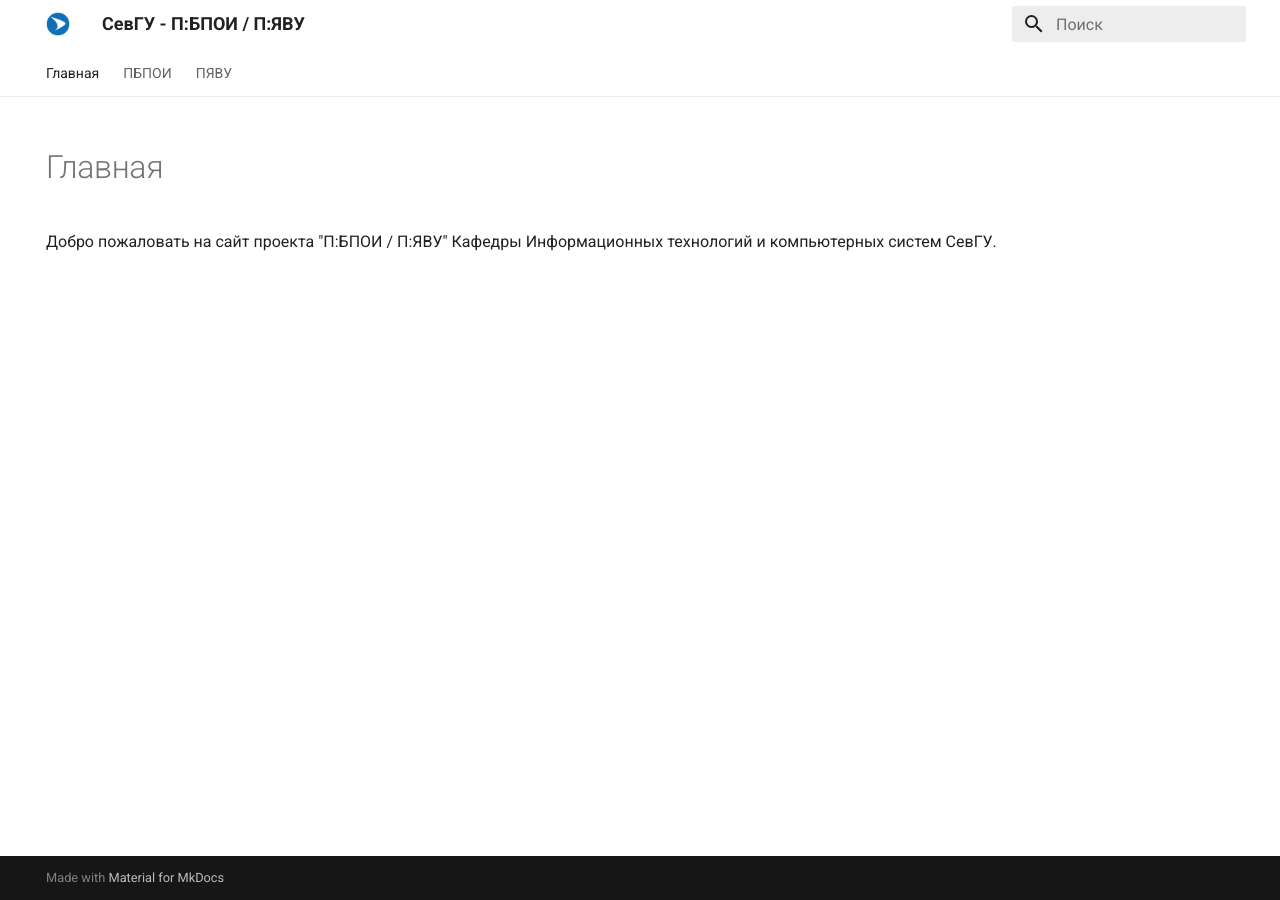
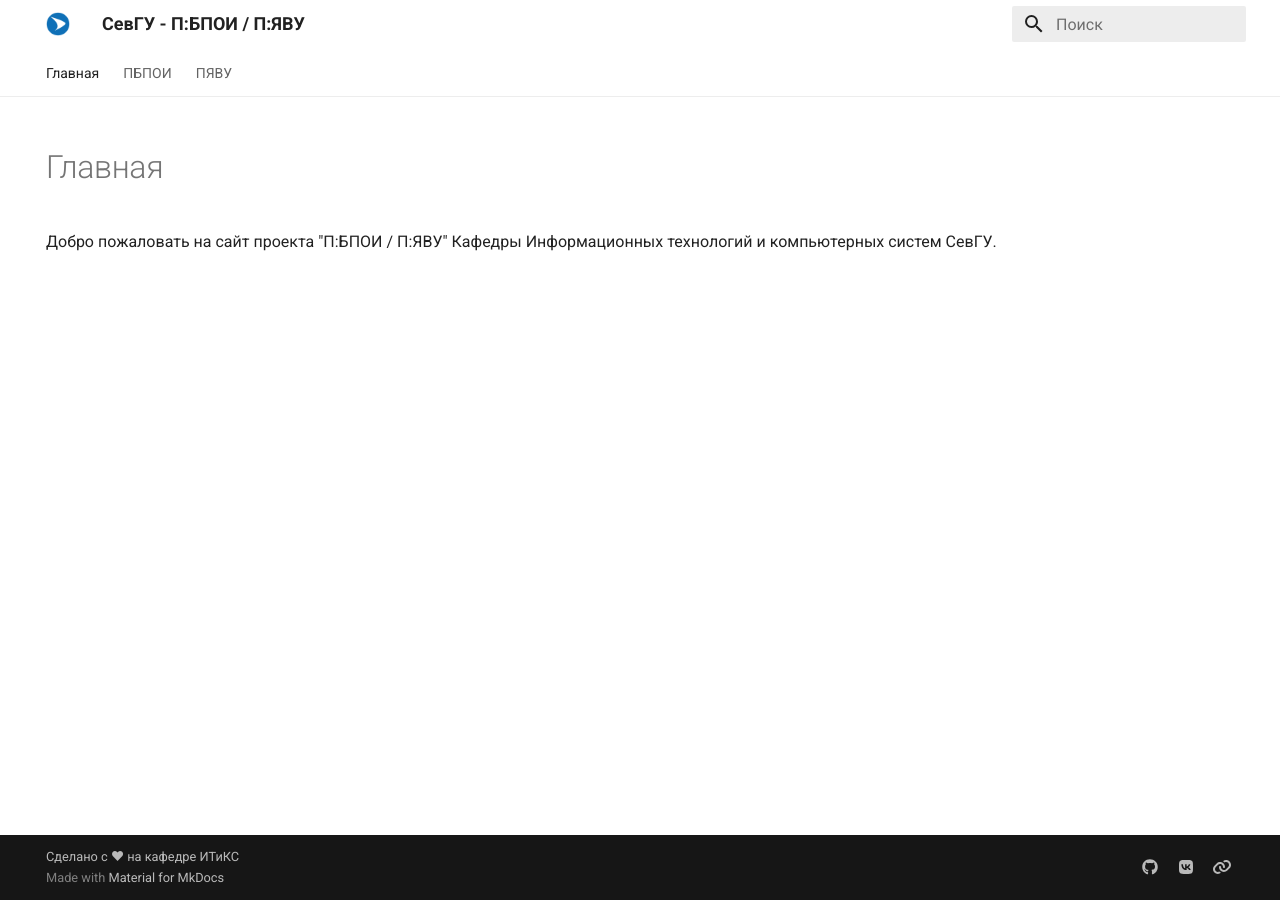
Before and after one commit to readonlyden/Programming-101, an MkDocs documentation site: the page built from docs/index.md, in a window 1280 px wide. Built offline with MkDocs 1.6.1 and Material for MkDocs 9.7.7, drawn with Linux system fonts in a browser that asks for light colours.

Commit message:
Add links and socials to the footer

```diff
--- a/mkdocs.yml
+++ b/mkdocs.yml
@@ -16,3 +16,14 @@ markdown_extensions:
   - pymdownx.emoji:
       emoji_index: !!python/name:materialx.emoji.twemoji
       emoji_generator: !!python/name:materialx.emoji.to_svg
+
+copyright: "Сделано с &#10084; на кафедре ИТиКС"
+
+extra:
+  social:
+    - icon: fontawesome/brands/github
+      link: https://github.com/readonlyden/Programming-101
+    - icon: fontawesome/brands/vk
+      link: https://vk.com/sevsu_itiks
+    - icon: fontawesome/solid/link
+      link: https://www.sevsu.ru/
```
